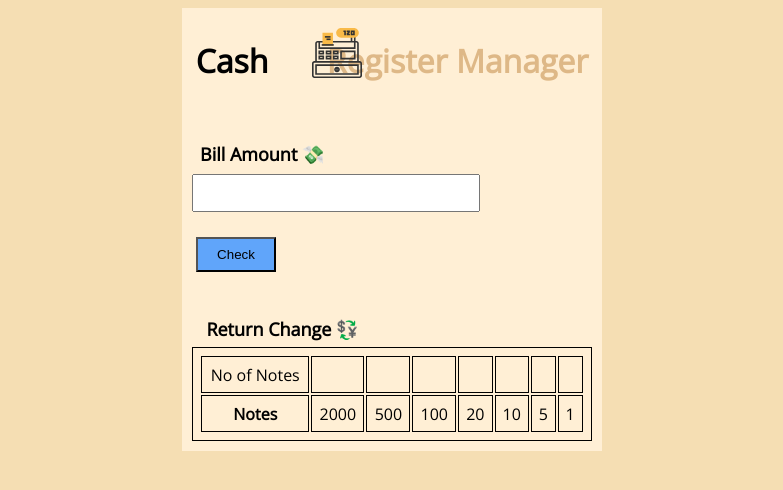
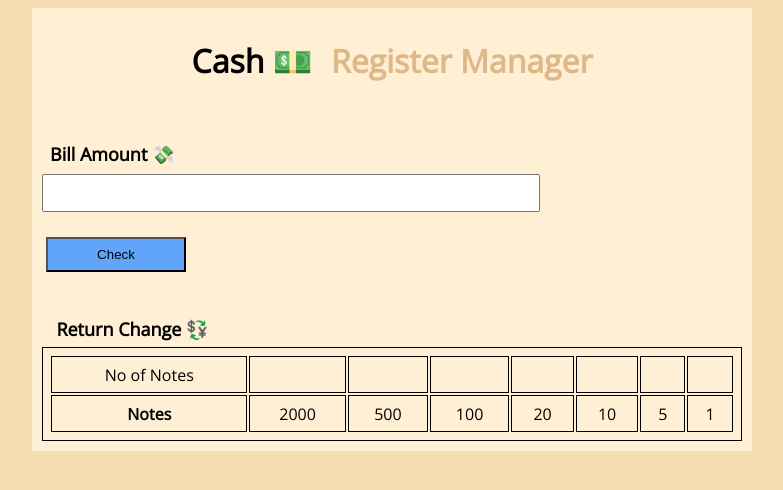
Before and after one commit to Ranjeetk489/Cash-Register, a plain HTML site: page index.html in a window 1280 px wide. Shown: the whole page, without its empty margins (248-1031 px from the left). Drawn offline with nearby package versions, Linux system fonts and the light colour scheme.

Commit message:
updated styling and removed image

```diff
--- a/index.html
+++ b/index.html
@@ -10,8 +10,7 @@
 </head>
 <body class = "body">
     <div class = "container">
-    <img src="cashRegister.svg" alt = "Cash Register" id = "image" />
-    <h1 class = "heading"> Cash <span id="register"> Register Manager</span></h1>
+    <h1 class = "heading"> Cash 💵 <span id="register"> Register Manager</span></h1>
     <div class = "space"></div>
         <label for="bill-amount" id = "label">Bill Amount 💸</label>
         <input type="text" id="bill-amount" />
--- a/main.css
+++ b/main.css
@@ -8,7 +8,7 @@
     flex-direction: column;
     /* width: 50vw; */
     text-align: center;
-    max-width: 400px;
+    max-width: 700px;
     min-width: 400px;
     margin: auto;
     background-color: #ffefd5;
@@ -59,15 +59,9 @@ th,td,table{
     margin-left: 8px;
     padding: 0.4rem;
 }
-#image{
-    position:absolute;
-    top: 28px;
-    left:560px;
-    max-width: 50px;
-}
 #register{
     color:burlywood;
-    margin-left: 50px;
+    margin-left: 10px;
 }
 #message{
     font-size: larger;
```
